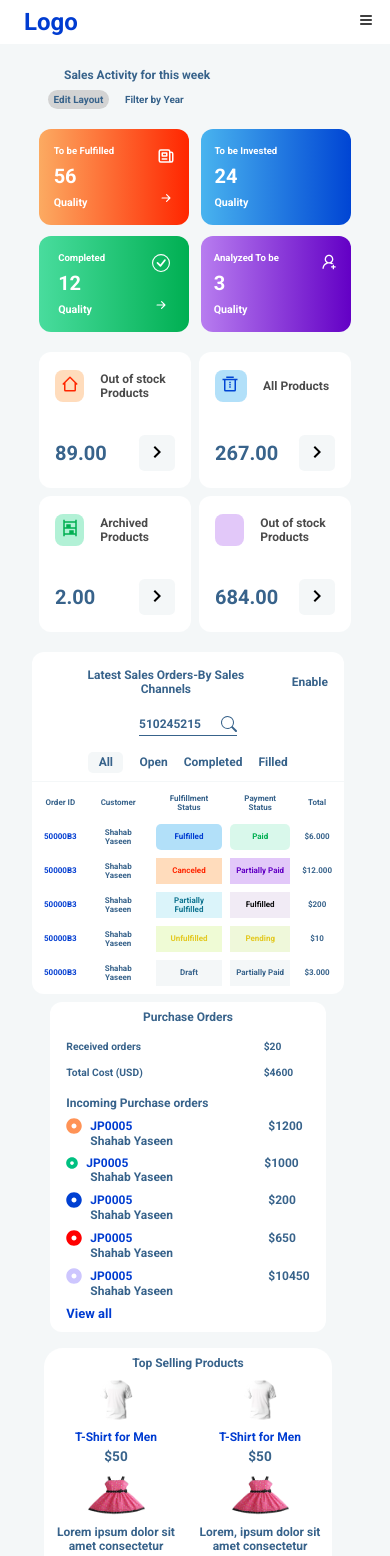
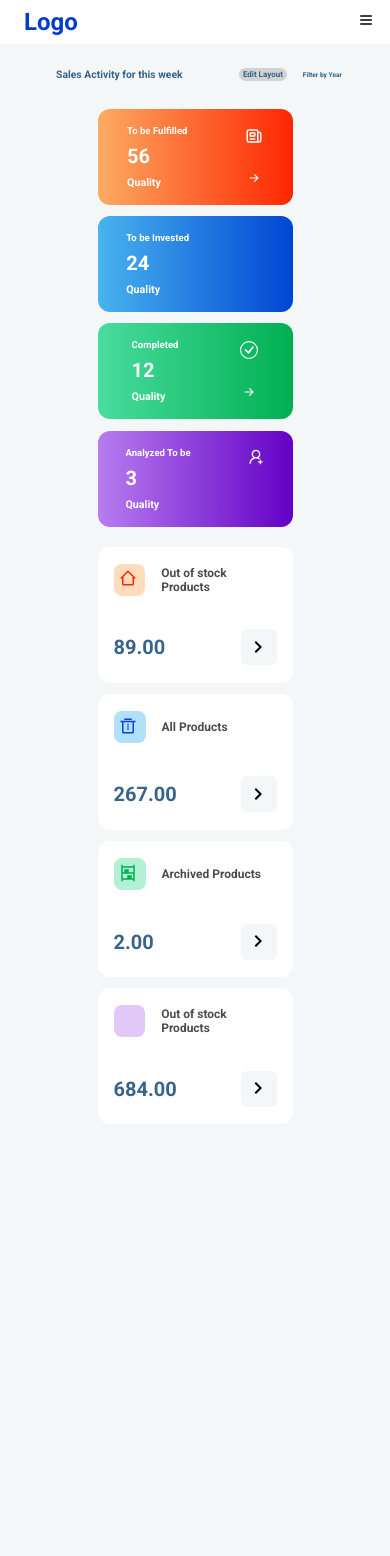
Before and after one commit to EdraakSystems/dashboard, a React (Create React App) app: page / in a window 390 px wide. Shown: the top 1556 px of the page. After the commit the page ends 1124 px from the top, so only its background shows below. Built offline with nearby package versions, Linux system fonts and the light colour scheme; some icons are missing.

Commit message:
small screen fixed

```diff
--- a/src/components/Dashboard/Dashboard.css
+++ b/src/components/Dashboard/Dashboard.css
@@ -181,7 +181,6 @@
     display: flex;
     align-items: center;
     gap: 1rem;
-    margin-inline: auto;
 }
 
 .card3_container {
@@ -191,14 +190,11 @@
     width: 100%;
 }
 
-.cards_3_data {
-    height: 24rem;
-}
-
 .cards_3_table {
-    max-width: 40rem;
+    flex: 2;
     border-radius: 12px;
     background-color: white;
+    height: auto;
 }
 
 .table_caption {
@@ -392,11 +388,11 @@ td {
 
 .cards_3_purchase {
     display: flex;
+    flex: 1;
     flex-direction: column;
-    max-width: 18rem;
     border-radius: 12px;
     background-color: white;
-    gap: 1rem;
+    gap: 0.5rem;
 }
 
 .cards3_bill {
@@ -483,8 +479,8 @@ td {
 }
 
 .cards_3_top_selling {
+    flex: 1;
     border-radius: 19px;
-    max-width: 18rem;
     background-color: white;
 }
 
@@ -580,17 +576,12 @@ td {
         grid-gap: 1.5rem;
         max-width: 90%;
     }
-
-    .card_3 {
-        margin-inline: 2rem;
-    }
 }
 
 /* For Tablet Portrait-down */
 @media (max-width:900px) {
     .dashboard_info {
         font-size: 1rem;
-        flex-wrap: wrap;
     }
 
     .cards {
@@ -651,15 +642,10 @@ td {
     .card_3 {
         flex-direction: column;
         gap: 0.5rem;
-        max-width: 80%;
     }
 
     .cards_2_data_info2>h3 {
         font-size: 1.25rem;
-    }
-
-    .cards_3_table {
-        height: auto;
     }
 
     .table_data table {
@@ -697,17 +683,6 @@ td {
         padding: 0.25rem;
     }
 
-    .card3_container {
-        width: 100%;
-        margin-inline: 1rem;
-    }
-
-    .cards_3_purchase {
-        width: auto;
-        height: auto;
-        gap: 0.5rem;
-    }
-
     .cards3_bill {
         gap: 0.85rem;
         margin: 0 1rem;
@@ -719,10 +694,12 @@ td {
         font-size: 0.75rem;
     }
 
-    .cards_3_data {
-        height: auto;
-        width: 100%;
-        margin: 0 auto;
+    .cards_3_table,
+    .cards_3_purchase,
+    .cards_3_top_selling,
+    .cards,
+    .cards_2 {
+        width: 50%;
     }
 }
 
@@ -730,7 +707,6 @@ td {
 @media (max-width:600px) {
     .dashboard_info {
         font-size: 0.85rem;
-        flex-wrap: wrap;
     }
 
     .cards {
@@ -791,15 +767,12 @@ td {
     .card_3 {
         flex-direction: column;
         gap: 0.5rem;
-        max-width: 80%;
+        align-items: inherit;
+        margin: 0 4rem
     }
 
     .cards_2_data_info2>h3 {
         font-size: 1.25rem;
-    }
-
-    .cards_3_table {
-        height: auto;
     }
 
     .table_data table {
@@ -842,12 +815,6 @@ td {
         width: 100%;
     }
 
-    .cards_3_purchase {
-        width: auto;
-        height: auto;
-        gap: 0.5rem;
-    }
-
     .cards3_bill {
         gap: 0.85rem;
         margin: 0 1rem;
@@ -857,6 +824,33 @@ td {
 
     .details_logo_2 :first-child {
         font-size: 0.75rem;
+    }
+}
+
+@media (max-width: 450px) {
+
+    .cards,
+    .cards_2 {
+        grid-template-columns: 1fr;
+        gap: 0.7rem;
+        max-width: 60%;
+    }
+
+    .dashboard_info {
+        font-size: 0.5rem;
+    }
+
+    .dashboard_info div {
+        font-size: 0.5rem;
+    }
+
+    .dashboard_info div :first-child {
+        padding: 0.15rem 0.25rem;
+        font-size: 0.5rem;
+    }
+
+    .card_3 {
+        display: none;
     }
 }
 
@@ -873,6 +867,6 @@ td {
     }
 
     .card_3 {
-        margin-inline: auto;
+        margin-inline: 0;
     }
 }
--- a/src/components/Dashboard/Dashboard.jsx
+++ b/src/components/Dashboard/Dashboard.jsx
@@ -132,7 +132,7 @@ const Dashboard = () => {
         </div>
       </div>
       <div className="card_3">
-        <div className="cards_3_data cards_3_table ">
+        <div className="cards_3_table ">
           <div className="table_caption">
             <h2>Latest Sales Orders-By Sales Channels</h2>
             <h4>Enable</h4>
@@ -196,8 +196,7 @@ const Dashboard = () => {
             </table>
           </div>
         </div>
-        <div className="card3_container">
-          <div className="cards_3_data cards_3_purchase">
+        <div className="cards_3_purchase">
           <h2>Purchase Orders</h2>
           <div className="cards3_bill">
             <h3>Received orders</h3>
@@ -252,7 +251,7 @@ const Dashboard = () => {
           </div>
           <h3>View all</h3>
         </div>
-          <div className="cards_3_data cards_3_top_selling">
+        <div className=" cards_3_top_selling">
           <h2>Top Selling Products</h2>
           <div className='card3_list'>
             <ul className='card3_list_ul card3_tshirt'>
@@ -295,7 +294,6 @@ const Dashboard = () => {
           </div>
         </div>
       </div>
-      </div>
 
     </div >
   )
--- a/src/components/Navbar/Navbar.css
+++ b/src/components/Navbar/Navbar.css
@@ -116,7 +116,7 @@
 }
 
 /* For phones Only */
-@media (max-width:599px) {
+@media (max-width:600px) {
     .nav_logo {
         font-weight: 200;
         font-size: 1.5rem;
@@ -137,7 +137,7 @@
 }
 
 /* For Tablet Portrait-up */
-@media (min-width:600px) {
+@media (min-width:599px) {
     .nav_logo {
         font-weight: 200;
         font-size: 1.5rem;
--- a/src/index.css
+++ b/src/index.css
@@ -77,12 +77,24 @@ h2 {
 }
 
 /* For phones Only */
-@media (max-width:599px) {
+@media (max-width:600px) {
   h2 {
     font-size: 0.75rem;
     font-weight: 200;
     text-align: center;
     margin: 0.5rem 1rem;
+  }
+
+  .sideNavbar {
+    display: none;
+  }
+}
+
+@media (max-width:450px) {
+  h2 {
+    font-size: 0.65rem;
+    font-weight: 100;
+    margin: 0.5rem 0.5rem;
   }
 
   .sideNavbar {
```
Lines whose indentation alone changed are shown as unchanged.
